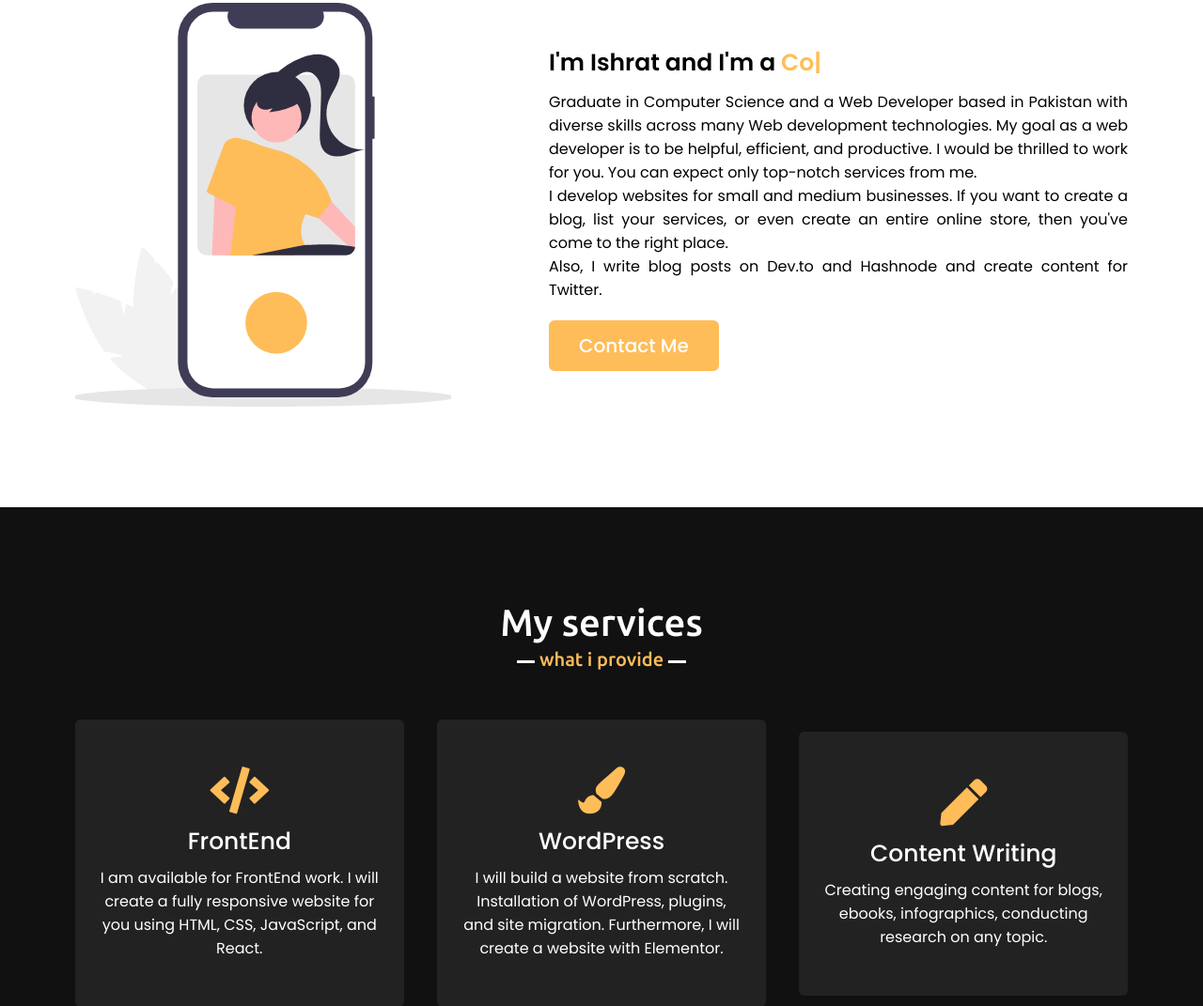
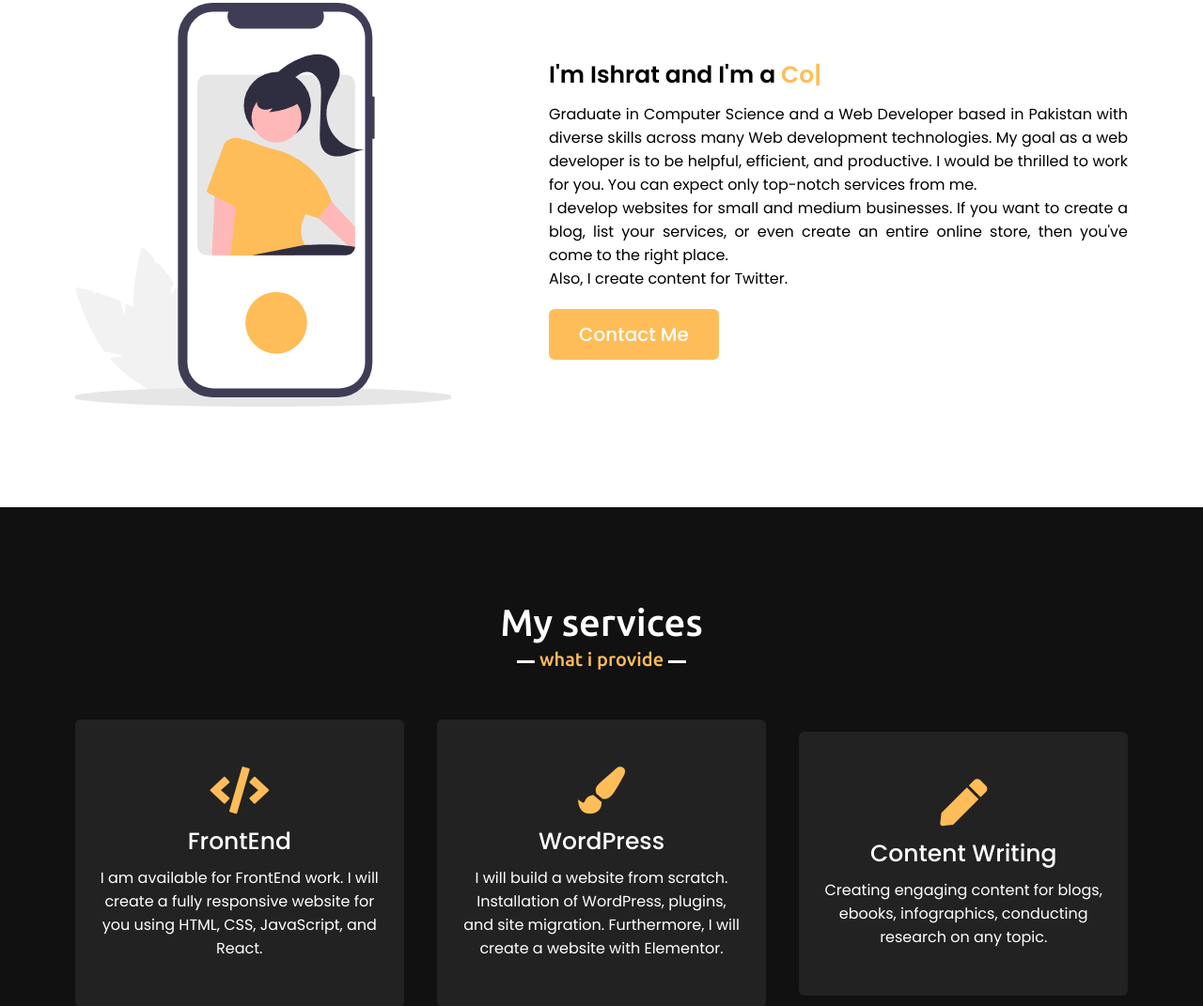
Before and after one commit to ishratumar/portfolio, a plain HTML site: page index.html in a window 1280 px wide. Shown: the part 1023-2094 px from the top of the page at 94% size. Drawn offline with nearby package versions, Linux system fonts and the light colour scheme.

Commit message:
minor change in index page

```diff
--- a/index.html
+++ b/index.html
@@ -70,7 +70,7 @@
                         want to create a blog, list your services, or even create an entire online store, then you've
                          come to the right
                         place.</p>
-                        <p>Also, I write blog posts on Dev.to and Hashnode and create content for Twitter.</p>
+                        <p>Also, I create content for Twitter.</p>
                     <a href="#contact">Contact Me</a>
                 </div>
             </div>
```
